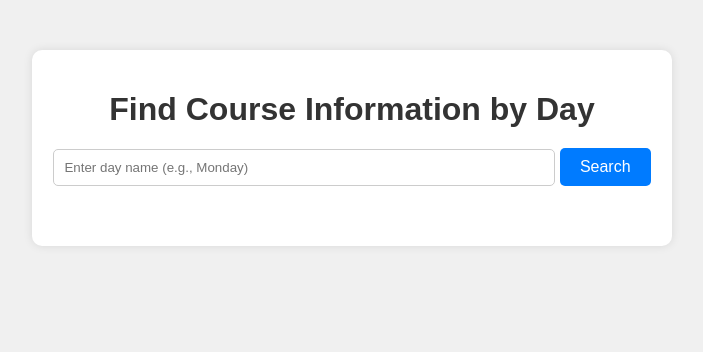
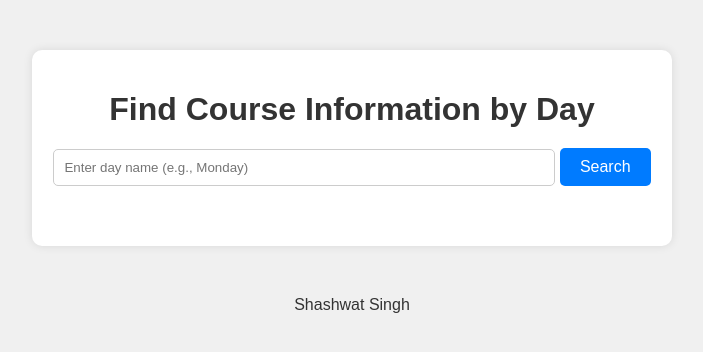
Before and after one commit to ShashwatSingh321/Timetable, a plain HTML site: page index.html in a window 1280 px wide. Shown: the whole page, without its empty margins (288-991 px from the left). Drawn offline with Linux system fonts and the light colour scheme.

Commit message:
Update index.html

```diff
--- a/index.html
+++ b/index.html
@@ -7,12 +7,13 @@
     <link rel="stylesheet" href="styles.css">
 </head>
 <body>
-    <div class="container">
+   <div class="container">
         <h1>Find Course Information by Day</h1>
         <input type="text" id="dayInput" placeholder="Enter day name (e.g., Monday)" />
         <button id="searchBtn">Search</button>
         <div id="results"></div>
     </div>
+    <div class="logo">Shashwat Singh</div>
     <script src="data.js"></script>
     <script src="script.js"></script>
 </body>
```
